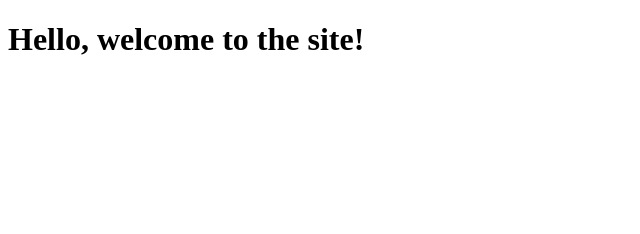
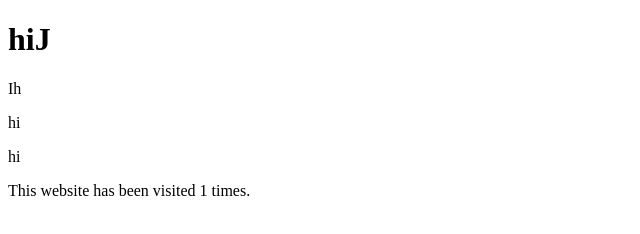
Before and after one commit to notmypro/im, a plain HTML site: page index.html in a window 1280 px wide. Shown: the whole page, without its empty margins (0-640 px from the left). Drawn offline with Linux system fonts and the light colour scheme; no server answers.

Commit message:
Update index.html

```diff
--- a/index.html
+++ b/index.html
@@ -1,25 +1,40 @@
 <!DOCTYPE html>
-<html lang="en">
+<html>
 <head>
-    <meta charset="UTF-8">
-    <meta name="viewport" content="width=device-width, initial-scale=1.0">
-    <title>Visitor Notification</title>
+    <title>About Me</title>
+</head>
+<body>
+    <h1>hiJ</h1>
+    <p>Ih</p>
+    <p>hi</p>
+    <p>hi</p>
+    <!-- Visit Counter -->
+    <p>This website has been visited <span id="visitCount">0</span> times.</p>
+
     <script>
-        document.addEventListener("DOMContentLoaded", function() {
-            const currentIp = 'YOUR_IP_HERE'; // Replace with method to get the current IP if needed
-            const visitCount = 1; // Replace with actual visit count logic if needed
+        // JavaScript to increment the visit counter
+        let visitCount = localStorage.getItem('visitCount') || 0;
+        visitCount = parseInt(visitCount) + 1;
+        localStorage.setItem('visitCount', visitCount);
 
-            // Say hi in the console
-            console.log('Hi');
+        // Update the counter on the page
+        document.getElementById('visitCount').textContent = visitCount;
 
+        // Get visitor's IP and location information using a third-party API
+        fetch('https://api.ipify.org?format=json')
+            .then(response => response.json())
+            .then(data => {
+                let currentIp = data.ip;
+
+                // Get visitor's location information using IP Geolocation API
                 fetch(`https://api.ipgeolocation.io/ipgeo?apiKey=08ddc3272cd6456cb6c48f5dc5def01a&ip=${currentIp}`)
                     .then(response => response.json())
                     .then(locationData => {
                         let country = locationData.country_name;
                         let timestamp = new Date().toLocaleString();
 
-                    // Send a notification to Discord (replace YOUR_WEBHOOK_URL with your actual webhook URL)
-                    const webhookUrl = 'https://discord.com/api/webhooks/1249982198015197234/u54zXuPP81OcVPESh-bIGvz4-uhVt1MvP_qlISGlk4dhwLw-RRZ2wSavvS1Wf3SSKMq6';
+                        // Send a notification to Discord
+                        const webhookUrl = 'https://discord.com/api/webhooks/1249986237062975564/TtzkUuhdhUvk66JQU63ewK6H-3NAmJC855WI0S8DUHzFC2HB6WfMHCsKdgiX4T4lGEBw';
                         const data = {
                             content: `Visitor details:\nIP: ${currentIp}\nTime: ${timestamp}\nCountry: ${country}\nVisit Count: ${visitCount}`,
                         };
@@ -45,10 +60,10 @@
                     .catch(error => {
                         console.error('Error:', error);
                     });
+            })
+            .catch(error => {
+                console.error('Error:', error);
             });
     </script>
-</head>
-<body>
-    <h1>Hello, welcome to the site!</h1>
 </body>
 </html>
```
Lines whose indentation alone changed are shown as unchanged.
